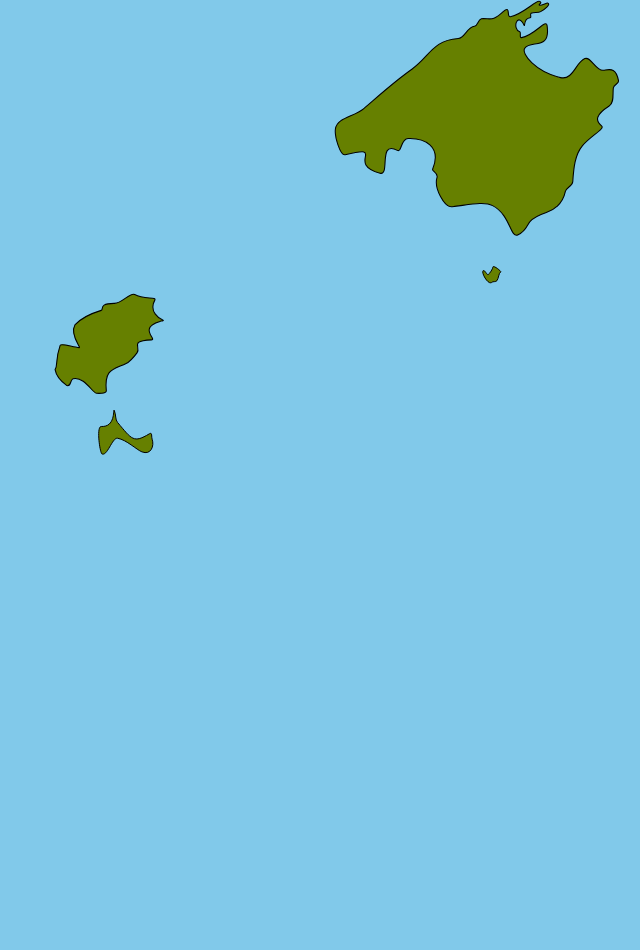
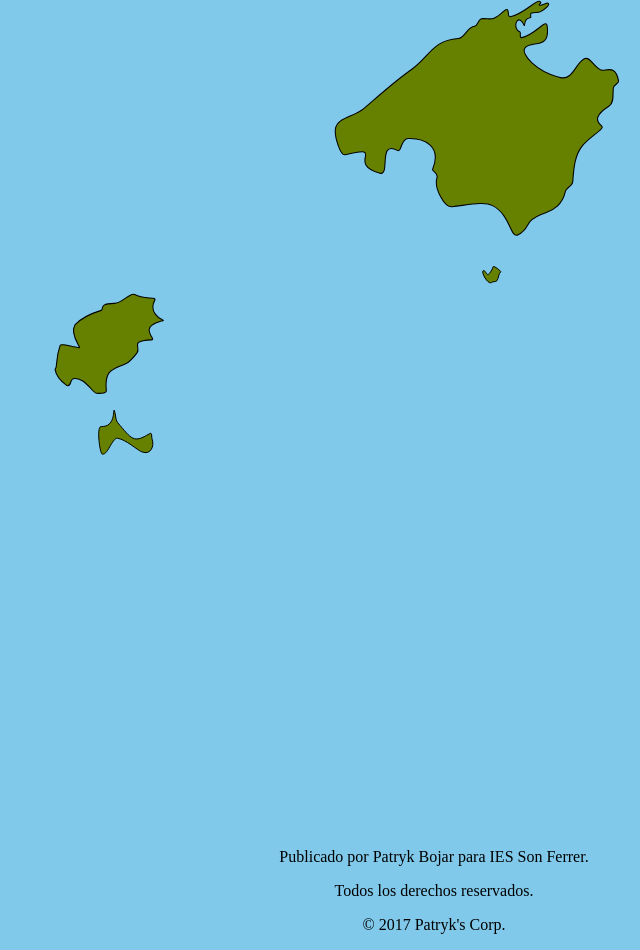
Before and after one commit to PatrykBojar/IslasBalearesSVG, a plain HTML site: page index.html in a window 1280 px wide. Shown: the part 303-1253 px from the top of the page, without its empty margins (206-846 px from the left). Before the commit the page ends 1143 px from the top, so only its background shows below. Drawn offline with Linux system fonts and the light colour scheme.

Commit message:
Pequeñas modificaciones. Añadido un icono a la página

```diff
--- a/index.html
+++ b/index.html
@@ -4,6 +4,7 @@
 <head>
     <meta charset="utf-8">
     <link rel="stylesheet" href="./style.css">
+    <link rel="icon" href="./icono.png">
     <title>Islas Baleares</title>
 </head>
 
@@ -114,5 +115,10 @@
         </svg>
 
 </body>
+<footer>
+    <p>Publicado por Patryk Bojar para IES Son Ferrer.</p>
+    <p>Todos los derechos reservados.</p>
+    <p>&copy; 2017 Patryk's Corp.</p>
+</footer>
 
 </html>
--- a/style.css
+++ b/style.css
@@ -1,6 +1,9 @@
 body{
   background-color: #81c9ea;
   text-align: center;
+}
+footer > p{
+  pointer-events: none;
 }
 #mallorca:hover {
     fill: #660000;
```
Also changed, not shown: icono.png (added).
